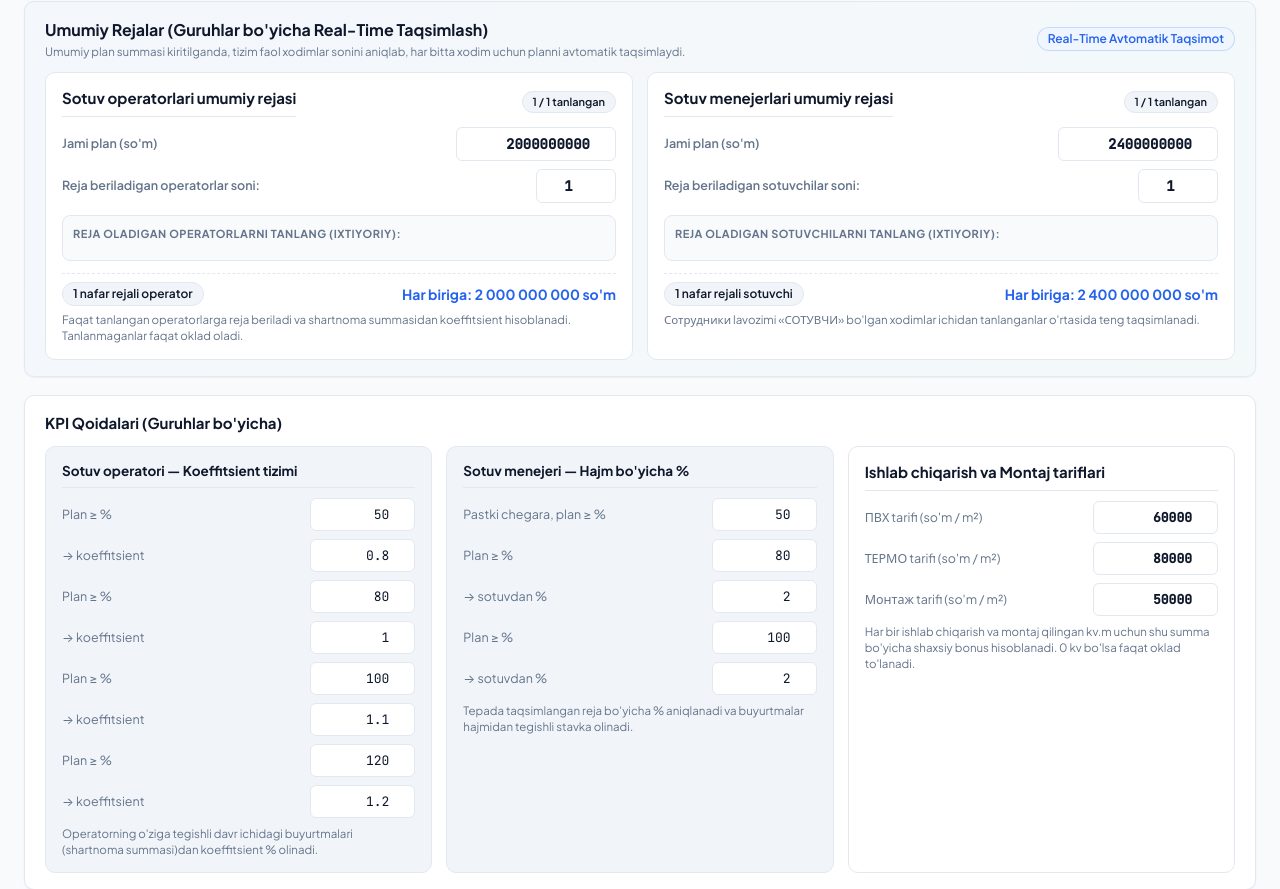
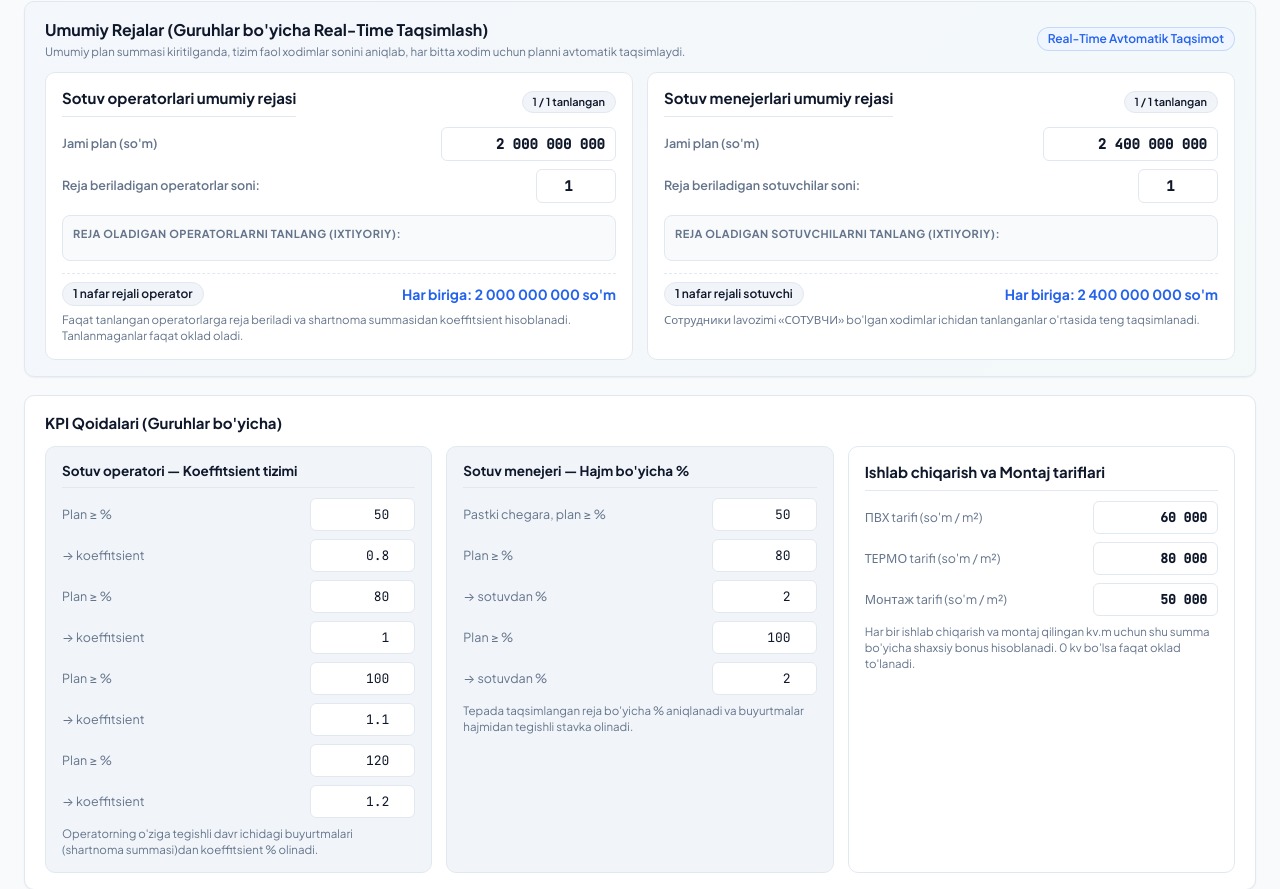
Before and after one commit to salikhabduvaliyev/moyskladRomax, a Django app: page / in a window 1280 px wide. Shown: the part 262-1151 px from the top of the page. Run offline with Django 5.2, Linux system fonts and the light colour scheme; data comes from the database, SQL or seed files in the repository; data that the repository does not hold is empty.

Commit message:
Format number inputs with live space thousand separators (e.g. 2 000 000 000)

```diff
--- a/payroll/templates/payroll/index.html
+++ b/payroll/templates/payroll/index.html
@@ -8,7 +8,7 @@
     <link rel="preconnect" href="https://fonts.googleapis.com">
     <link rel="preconnect" href="https://fonts.gstatic.com" crossorigin>
     <link href="https://fonts.googleapis.com/css2?family=Plus+Jakarta+Sans:wght@400;500;600;700;800&family=JetBrains+Mono:wght@400;500&display=swap" rel="stylesheet">
-    <link rel="stylesheet" href="{% static 'css/style.css' %}">
+    <link rel="stylesheet" href="{% static 'css/style.css' %}?v=2.4">
 </head>
 <body>
 
@@ -147,6 +147,6 @@
     <!-- Toast Xabarnoma -->
     <div id="toastContainer" class="toast-container"></div>
 
-    <script src="{% static 'js/app.js' %}?v=2.3"></script>
+    <script src="{% static 'js/app.js' %}?v=2.4"></script>
 </body>
 </html>
--- a/static/css/style.css
+++ b/static/css/style.css
@@ -282,7 +282,9 @@ button.b:disabled {
     box-shadow: 0 0 0 3px rgba(59, 130, 246, 0.15);
 }
 
-input[type="number"] {
+input[type="number"],
+input[inputmode="numeric"],
+input[inputmode="decimal"] {
     text-align: right;
     font-family: 'JetBrains Mono', monospace;
 }
--- a/static/js/app.js
+++ b/static/js/app.js
@@ -43,11 +43,81 @@ const PD_UNITS = {
     bosh: '—'
 };
 
-// Yordamchi raqam formatlash funksiyasi
-const f = (n) => {
+// Yordamchi raqam formatlash funksiyasi (bo'shliq - probel bilan ajratish)
+const f = (n, maxDecimals = 0) => {
     if (n === null || n === undefined || isNaN(n)) return '0';
-    return Math.round(n).toLocaleString('ru-RU');
+    if (maxDecimals > 0 && n % 1 !== 0) {
+        const fixed = Number(n).toFixed(maxDecimals).replace(/\.?0+$/, '');
+        const parts = fixed.split('.');
+        parts[0] = parts[0].replace(/\B(?=(\d{3})+(?!\d))/g, ' ');
+        return parts.join('.');
+    }
+    return Math.round(n).toString().replace(/\B(?=(\d{3})+(?!\d))/g, ' ');
 };
+
+function parseFormattedNumber(val) {
+    if (val === null || val === undefined) return 0;
+    const clean = String(val).replace(/\s+/g, '').replace(/,/g, '.');
+    const num = parseFloat(clean);
+    return isNaN(num) ? 0 : num;
+}
+
+// Input maydonlarida kiritish paytida real-time 1 000 000 ko'rinishida formatlash va kursorni saqlash
+function handleFormattedNumberInput(inputEl, callback, isFloat = false) {
+    const origVal = inputEl.value;
+    const selStart = inputEl.selectionStart !== null ? inputEl.selectionStart : origVal.length;
+
+    // Kursor oldidagi raqamlarni (va nuqtani) sanab olamiz
+    const charsBeforeCursor = origVal.slice(0, selStart).replace(/[^\d.]/g, '').length;
+
+    // Faqat raqamlar va (agar float bo'lsa) bitta nuqtani qoldiramiz
+    let clean = origVal.replace(/[^\d.,]/g, '').replace(/,/g, '.');
+    if (!isFloat) {
+        clean = clean.replace(/\./g, '');
+    } else {
+        const dotIdx = clean.indexOf('.');
+        if (dotIdx !== -1) {
+            clean = clean.slice(0, dotIdx + 1) + clean.slice(dotIdx + 1).replace(/\./g, '');
+        }
+    }
+
+    if (clean === '') {
+        inputEl.value = '';
+        if (callback) callback(0);
+        return;
+    }
+
+    // Butun qismini har 3 ta raqamdan keyin probel bilan ajratamiz
+    const parts = clean.split('.');
+    parts[0] = parts[0].replace(/\B(?=(\d{3})+(?!\d))/g, ' ');
+    const formatted = parts.join('.');
+
+    inputEl.value = formatted;
+
+    // Kursorni kiritilgan raqamdan keyingi to'g'ri pozitsiyaga qo'yish
+    let newCursorPos = 0;
+    if (charsBeforeCursor === 0) {
+        newCursorPos = 0;
+    } else {
+        let countedChars = 0;
+        for (let i = 0; i < formatted.length; i++) {
+            if (/[\d.]/.test(formatted[i])) {
+                countedChars++;
+            }
+            if (countedChars >= charsBeforeCursor) {
+                newCursorPos = i + 1;
+                break;
+            }
+        }
+        if (countedChars < charsBeforeCursor) newCursorPos = formatted.length;
+    }
+    try {
+        inputEl.setSelectionRange(newCursorPos, newCursorPos);
+    } catch (err) {}
+
+    const num = parseFloat(clean) || 0;
+    if (callback) callback(num);
+}
 
 const $ = (s) => document.querySelector(s);
 
@@ -91,7 +161,7 @@ function applyOperatorPlans() {
         const isSel = isOpSelected(e);
         e.plan = isSel ? indPlan : 0;
         const inp = document.getElementById(`emp-plan-${e.id}`);
-        if (inp) inp.value = e.plan;
+        if (inp) inp.value = f(e.plan);
     });
 }
 
@@ -216,7 +286,7 @@ function applyManagerPlans() {
         const isSel = isMenSelected(e);
         e.plan = isSel ? indPlan : 0;
         const inp = document.getElementById(`emp-plan-${e.id}`);
-        if (inp) inp.value = e.plan;
+        if (inp) inp.value = f(e.plan);
     });
 }
 
@@ -303,7 +373,7 @@ function onMenCheckboxChange(empId, empUid, isChecked) {
 
 // Ishlab chiqarish hajmini qo'lda kiritish va qayta hisoblash funksiyalari
 function onProductionVolumeInput(empId, val) {
-    const num = Math.max(0, parseFloat(val) || 0);
+    const num = typeof val === 'number' ? Math.max(0, val) : Math.max(0, parseFloat(val) || 0);
     state.manual_production_facts[String(empId)] = num;
 
     if (state.production_summary) {
@@ -565,9 +635,9 @@ function renderPlan() {
                 <td><span class="chip" style="font-weight:600;">${polyLabel} polyasi</span></td>
                 <td>${f(c.prev_month_volume)}</td>
                 <td><input type="number" class="styled-input" style="width:75px" value="${c.growth_percent}" onchange="updateCatGrowth(${i}, this.value)"></td>
-                <td><input type="number" class="styled-input" style="width:90px" value="${c.plan}" onchange="state.categories[${i}].plan=+this.value; draw();"></td>
+                <td><input type="text" inputmode="numeric" class="styled-input" style="width:95px; text-align:right;" value="${f(c.plan)}" oninput="handleFormattedNumberInput(this, v => { state.categories[${i}].plan=v; draw(); })"></td>
                 <td><b style="color:var(--pr);">${f(c.fact)}</b></td>
-                <td><input type="number" class="styled-input" style="width:100px" value="${c.tarif}" onchange="state.categories[${i}].tarif=+this.value; draw();"></td>
+                <td><input type="text" inputmode="numeric" class="styled-input" style="width:105px; text-align:right;" value="${f(c.tarif)}" oninput="handleFormattedNumberInput(this, v => { state.categories[${i}].tarif=v; draw(); })"></td>
                 <td><span class="chip">${c.workers_count || 1} nafar</span></td>
             </tr>
         `;
@@ -603,7 +673,7 @@ function renderPlan() {
                 <td class="l">${e.position}</td>
                 <td>
                     ${e.group === 'bosh' || e.group === 'ish' ? '—' : `
-                        <input type="number" id="emp-plan-${e.id}" class="styled-input" style="width:140px; font-weight:600;" value="${e.plan}" oninput="state.items[${idx}].plan=+this.value;">
+                        <input type="text" inputmode="numeric" id="emp-plan-${e.id}" class="styled-input" style="width:145px; font-weight:600; text-align:right;" value="${f(e.plan)}" oninput="handleFormattedNumberInput(this, v => { state.items[${idx}].plan = v; })">
                     `}
                 </td>
                 <td class="l">${deptChip}</td>
@@ -635,7 +705,7 @@ function renderPlan() {
 
                     <label style="display:flex; justify-content:space-between; align-items:center; margin-top:10px; font-weight:600;">
                         <span>Jami plan (so'm)</span>
-                        <input type="number" id="inputTotalPlanOp" class="styled-input" style="width:160px; font-weight:700; font-size:14px;" value="${tp.op}" oninput="onPlanInput('op', this.value)" onchange="onPlanChange('op', this.value)">
+                        <input type="text" inputmode="numeric" id="inputTotalPlanOp" class="styled-input" style="width:175px; font-weight:700; font-size:14px; text-align:right;" value="${f(tp.op)}" oninput="handleFormattedNumberInput(this, v => onPlanInput('op', v))" onchange="onPlanChange('op', parseFormattedNumber(this.value))">
                     </label>
 
                     <label style="display:flex; justify-content:space-between; align-items:center; margin-top:8px; font-weight:600;">
@@ -682,7 +752,7 @@ function renderPlan() {
 
                     <label style="display:flex; justify-content:space-between; align-items:center; margin-top:10px; font-weight:600;">
                         <span>Jami plan (so'm)</span>
-                        <input type="number" id="inputTotalPlanMen" class="styled-input" style="width:160px; font-weight:700; font-size:14px;" value="${tp.men}" oninput="onPlanInput('men', this.value)" onchange="onPlanChange('men', this.value)">
+                        <input type="text" inputmode="numeric" id="inputTotalPlanMen" class="styled-input" style="width:175px; font-weight:700; font-size:14px; text-align:right;" value="${f(tp.men)}" oninput="handleFormattedNumberInput(this, v => onPlanInput('men', v))" onchange="onPlanChange('men', parseFormattedNumber(this.value))">
                     </label>
 
                     <label style="display:flex; justify-content:space-between; align-items:center; margin-top:8px; font-weight:600;">
@@ -754,15 +824,15 @@ function renderPlan() {
                     <b class="rule-title" style="font-size:15px; color:var(--tx-main);">Ishlab chiqarish va Montaj tariflari</b>
                     <label style="display:flex; justify-content:space-between; align-items:center; margin-top:8px;">
                         <span>ПВХ tarifi (so'm / m²)</span>
-                        <input type="number" id="inputTarifPvh" class="styled-input" style="width:125px; font-weight:700;" value="${tp.tarif_pvh || 60000}" oninput="onTarifInput('pvh', this.value)" onchange="onTarifChange('pvh', this.value)">
+                        <input type="text" inputmode="numeric" id="inputTarifPvh" class="styled-input" style="width:125px; font-weight:700; text-align:right;" value="${f(tp.tarif_pvh || 60000)}" oninput="handleFormattedNumberInput(this, v => onTarifInput('pvh', v))" onchange="onTarifChange('pvh', parseFormattedNumber(this.value))">
                     </label>
                     <label style="display:flex; justify-content:space-between; align-items:center; margin-top:8px;">
                         <span>ТЕРМО tarifi (so'm / m²)</span>
-                        <input type="number" id="inputTarifTermo" class="styled-input" style="width:125px; font-weight:700;" value="${tp.tarif_termo || 80000}" oninput="onTarifInput('termo', this.value)" onchange="onTarifChange('termo', this.value)">
+                        <input type="text" inputmode="numeric" id="inputTarifTermo" class="styled-input" style="width:125px; font-weight:700; text-align:right;" value="${f(tp.tarif_termo || 80000)}" oninput="handleFormattedNumberInput(this, v => onTarifInput('termo', v))" onchange="onTarifChange('termo', parseFormattedNumber(this.value))">
                     </label>
                     <label style="display:flex; justify-content:space-between; align-items:center; margin-top:8px;">
                         <span>Монтаж tarifi (so'm / m²)</span>
-                        <input type="number" id="inputTarifMontaj" class="styled-input" style="width:125px; font-weight:700;" value="${tp.tarif_montaj || 50000}" oninput="onTarifInput('montaj', this.value)" onchange="onTarifChange('montaj', this.value)">
+                        <input type="text" inputmode="numeric" id="inputTarifMontaj" class="styled-input" style="width:125px; font-weight:700; text-align:right;" value="${f(tp.tarif_montaj || 50000)}" oninput="handleFormattedNumberInput(this, v => onTarifInput('montaj', v))" onchange="onTarifChange('montaj', parseFormattedNumber(this.value))">
                     </label>
                     <div class="note" style="margin-top:8px;">Har bir ishlab chiqarish va montaj qilingan kv.m uchun shu summa bo'yicha shaxsiy bonus hisoblanadi. 0 kv bo'lsa faqat oklad to'lanadi.</div>
                 </div>
@@ -863,14 +933,13 @@ function renderProductionRows() {
                 <td>${polyChip}</td>
                 <td>
                     <div style="display:inline-flex; align-items:center; gap:4px;">
-                        <input type="number"
-                               step="0.01"
-                               min="0"
+                        <input type="text"
+                               inputmode="decimal"
                                id="prod-fact-${p.id}"
                                class="styled-input"
-                               style="width:90px; font-weight:700; text-align:right; font-size:13px; color:${hasWork ? 'var(--pr)' : 'var(--tx-muted)'};"
-                               value="${p.fact_m2}"
-                               oninput="onProductionVolumeInput('${p.id}', this.value)"
+                               style="width:95px; font-weight:700; text-align:right; font-size:13px; color:${hasWork ? 'var(--pr)' : 'var(--tx-muted)'};"
+                               value="${p.fact_m2 ? f(p.fact_m2, 2) : '0'}"
+                               oninput="handleFormattedNumberInput(this, v => onProductionVolumeInput('${p.id}', v), true)"
                                title="MoySklad avtomatik qiymati: ${autoVal} m². O'zgartirish yoki qo'lda kiritish mumkin.">
                         <span class="note" style="font-weight:600;">m²</span>
                         <span id="prod-reset-wrap-${p.id}">
@@ -890,7 +959,7 @@ function renderProductionRows() {
 
 // Boshqariladigan va kursor sakramaydigan real-time kiritish funksiyalari
 function onPlanInput(grp, val) {
-    const num = parseFloat(val) || 0;
+    const num = typeof val === 'number' ? val : (parseFloat(val) || 0);
     state.total_plans[grp] = num;
 
     if (grp === 'op') {
@@ -900,7 +969,7 @@ function onPlanInput(grp, val) {
             const isSel = isOpSelected(e);
             e.plan = isSel ? indPlan : 0;
             const inp = document.getElementById(`emp-plan-${e.id}`);
-            if (inp) inp.value = e.plan;
+            if (inp) inp.value = f(e.plan);
         });
         updateOpUI();
         return;
@@ -913,7 +982,7 @@ function onPlanInput(grp, val) {
             const isSel = isMenSelected(e);
             e.plan = isSel ? indPlan : 0;
             const inp = document.getElementById(`emp-plan-${e.id}`);
-            if (inp) inp.value = e.plan;
+            if (inp) inp.value = f(e.plan);
         });
         updateMenUI();
         return;
@@ -926,7 +995,7 @@ function onPlanInput(grp, val) {
     activeItems.forEach(e => {
         e.plan = indPlan;
         const inp = document.getElementById(`emp-plan-${e.id}`);
-        if (inp) inp.value = indPlan;
+        if (inp) inp.value = f(indPlan);
     });
 }
 
@@ -977,7 +1046,7 @@ function onPlanChange(grp, val) {
 
 // Ishlab chiqarish va Montaj tariflari jonli kiritish
 function onTarifInput(cat, val) {
-    const num = parseFloat(val) || 0;
+    const num = typeof val === 'number' ? val : (parseFloat(val) || 0);
     if (cat === 'pvh') state.total_plans.tarif_pvh = num;
     else if (cat === 'termo') state.total_plans.tarif_termo = num;
     else if (cat === 'montaj') state.total_plans.tarif_montaj = num;
@@ -1117,12 +1186,13 @@ function renderCalc() {
                 <td>${factDisplay}</td>
                 <td class="${colorClass}">${percentDisplay}</td>
                 <td>
-                    <input type="number"
+                    <input type="text"
+                           inputmode="numeric"
                            id="emp-kpi-${e.id}"
                            class="styled-input"
-                           style="width:130px; font-weight:700; color:${k.bonus > 0 ? 'var(--ok)' : 'var(--tx-muted)'}; text-align:right;"
-                           value="${k.bonus}"
-                           oninput="onKpiBonusChange(${e.id}, this.value)"
+                           style="width:135px; font-weight:700; color:${k.bonus > 0 ? 'var(--ok)' : 'var(--tx-muted)'}; text-align:right;"
+                           value="${f(k.bonus)}"
+                           oninput="handleFormattedNumberInput(this, v => onKpiBonusChange(${e.id}, v))"
                            title="Avtomatik hisoblangan: ${f(auto.bonus)} so'm${isUnselected ? ' (Reja belgilanmagan)' : ''}. Ixtiyoriy o'zgartirish yoki qo'shimcha KPI kiritish mumkin.">
                 </td>
                 <td><span style="color:var(--wa); font-weight:600;">${f(e.advance)}</span></td>
@@ -1246,7 +1316,7 @@ function computeKpi(e) {
 
 // KPI bonusini joyida kiritish va real-time hisoblash
 function onKpiBonusChange(empId, val) {
-    const num = parseFloat(val) || 0;
+    const num = typeof val === 'number' ? val : (parseFloat(val) || 0);
     const item = state.items.find(i => i.id === empId);
     if (!item) return;
 
```
